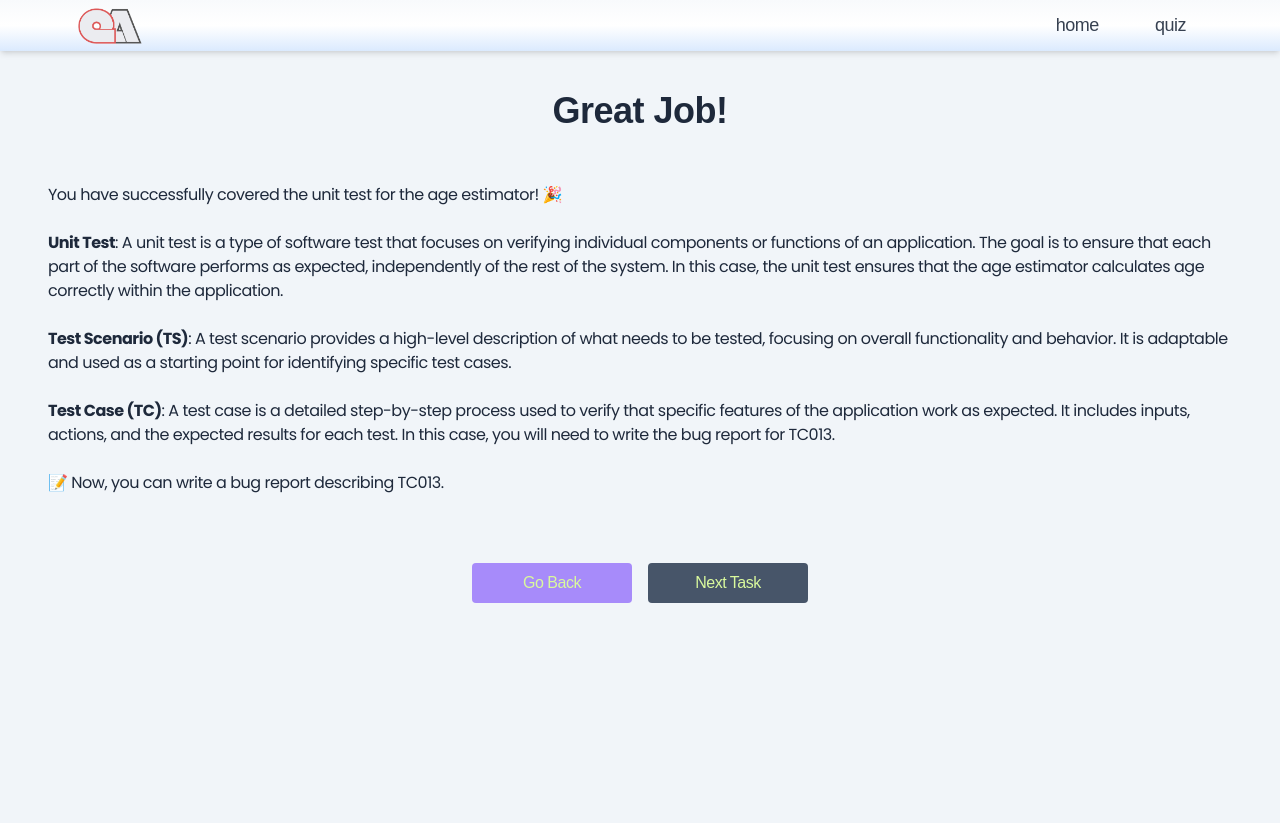
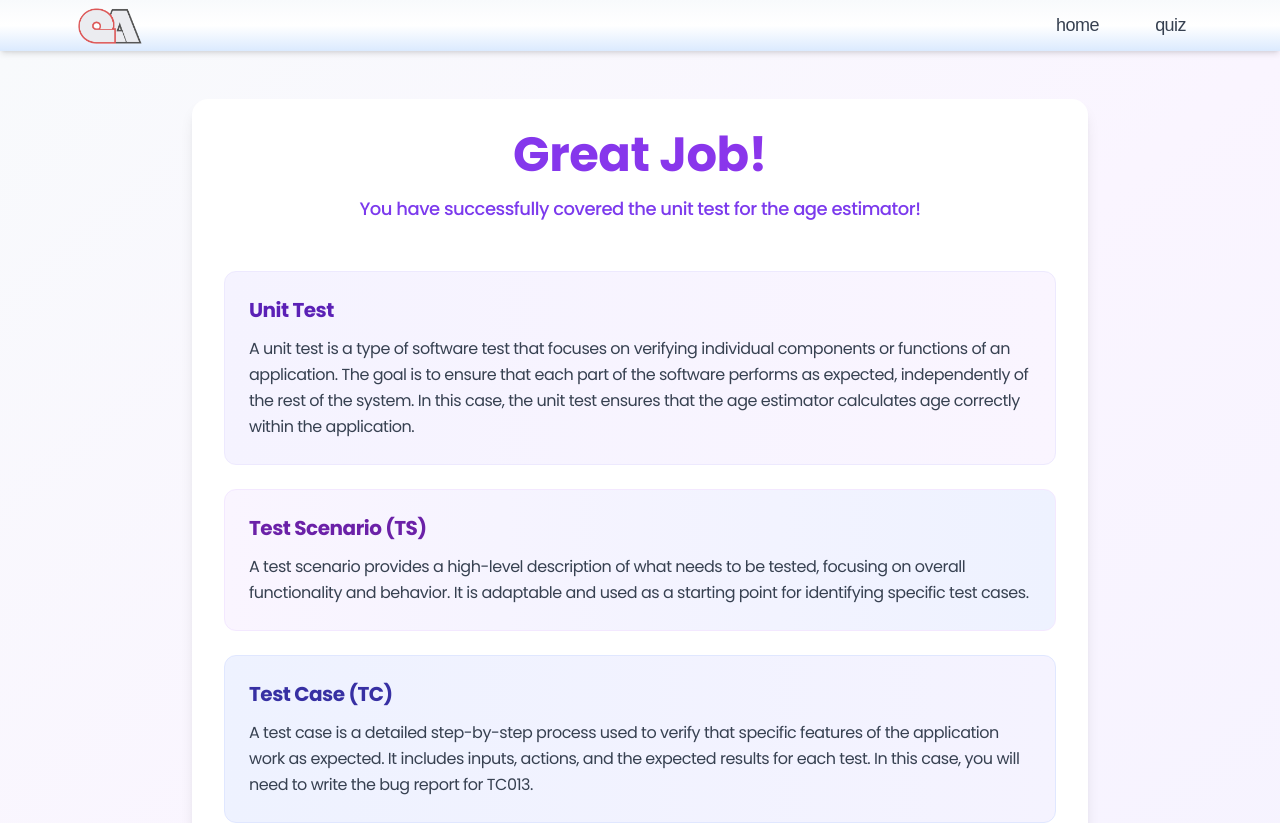
Before and after one commit to torbalansky/quiz-QA, a React (Vite) app: page /success in a window 1280 px wide. Shown: the top 823 px of the page. Before the commit the page ends 800 px from the top, so only its background shows below. Built offline with nearby package versions, Linux system fonts and the light colour scheme; a web font is replaced by a local one.

Commit message:
Update navbar. Update success messages styling.

```diff
--- a/src/Data/Data.js
+++ b/src/Data/Data.js
@@ -20,8 +20,8 @@ export const NavbarData = [
   {
     id: 2,
     title: "Quiz",
-    link: "quizstlc",
-  },
+    link: "quiz",
+  }
 // {
 //    id: 3,
 //   title: "Contact",
--- a/src/components/Navbar.jsx
+++ b/src/components/Navbar.jsx
@@ -1,11 +1,39 @@
 import React, { useState } from 'react';
 import { IoMenuSharp } from "react-icons/io5";
 import { Link as RouterLink, useNavigate } from 'react-router-dom';
-import { NavbarData } from '../Data/Data';
 import logo from '../assets/img/logo.png';
+
+const QuizLinks = ({ setMenuOpen }) => {
+  const quizLinks = [
+    { title: "Software Test Life Cycle", link: "quizstlc" },
+    { title: "Principles of Testing", link: "quizprinciples" },
+    { title: "Test Age Estimator", link: "ageestimator" },
+    { title: "Practice QA Metrics", link: "metrics" },
+    { title: "ISTQB like Test", link: "morequiza" },
+    { title: "Credit Risk Calculator", link: "creditrisk" },
+    { title: "QA Bug Report", link: "bugreport" },
+    { title: "Test Mood tracker App", link: "mood" }
+  ];
+
+  return (
+    <div className="absolute top-full right-0 md:left-[-120px] bg-white shadow-lg rounded-md min-w-[250px]">
+      {quizLinks.map((quiz, index) => (
+        <RouterLink
+          key={index}
+          to={`/${quiz.link}`}
+          onClick={() => setMenuOpen(false)}
+          className="block p-2 text-gray-700 text-base hover:bg-violet-50 hover:text-violet-700 transition-colors duration-200"
+        >
+          {quiz.title}
+        </RouterLink>
+      ))}
+    </div>
+  );
+};
 
 const Navbar = () => {
   const [menuOpen, setMenuOpen] = useState(false);
+  const [dropdownOpen, setDropdownOpen] = useState(false);
   const navigate = useNavigate();
 
   const toggleMenu = () => {
@@ -26,39 +54,39 @@ const Navbar = () => {
         >
           <img src={logo} alt="Logo" />
         </div>
+
         <div className="hidden md:flex">
           <ul className="flex items-center gap-6">
-            {NavbarData.map((item) => (
-              <li key={item.id}>
-                <RouterLink
-                  to={item.link === 'home' ? '/' : `/${item.link}`}
-                  className="inline-block py-2 px-4 text-gray-700 lowercase text-[18px] hover:text-red-800 cursor-pointer"
-                >
-                  {item.title}
-                </RouterLink>
-              </li>
-            ))}
+            <li>
+              <RouterLink
+                to="/"
+                className="inline-block py-2 px-4 text-gray-700 lowercase text-[18px] hover:text-purple-800 cursor-pointer"
+              >
+                Home
+              </RouterLink>
+            </li>
+            <li className="relative"
+                onMouseEnter={() => setDropdownOpen(true)}
+                onMouseLeave={() => setDropdownOpen(false)}
+            >
+              <button className="inline-block py-2 px-4 text-gray-700 lowercase text-[18px] hover:text-purple-800 cursor-pointer">
+                Quiz
+              </button>
+              {dropdownOpen && <QuizLinks setMenuOpen={setMenuOpen} />}
+            </li>
           </ul>
         </div>
+
         <div className="md:hidden" onClick={toggleMenu}>
           <IoMenuSharp className="text-3xl text-gray-700 cursor-pointer" />
         </div>
       </div>
+
       {menuOpen && (
-        <div className="md:hidden bg-white shadow-lg absolute right-4 top-16 rounded-md">
-          <ul className="flex flex-col gap-2 px-4 py-2">
-            {NavbarData.map((item) => (
-              <li key={item.id}>
-                <RouterLink
-                  to={item.link === 'home' ? '/' : `/${item.link}`}
-                  onClick={() => setMenuOpen(false)}
-                  className="block py-2 px-3 text-gray-700 text-xl hover:text-blue-500 cursor-pointer"
-                >
-                  {item.title}
-                </RouterLink>
-              </li>
-            ))}
-          </ul>
+        <div className="md:hidden bg-white shadow-lg absolute right-0 top-full w-full border-t border-gray-100">
+          <div className="max-h-[80vh] overflow-y-auto">
+            <QuizLinks setMenuOpen={setMenuOpen} />
+          </div>
         </div>
       )}
     </nav>
--- a/src/components/QuizPrinciples.jsx
+++ b/src/components/QuizPrinciples.jsx
@@ -164,39 +164,48 @@ const TestingPrinciples = () => {
           </div>
         </div>
       ) : (
-        <div className="p-2 text-center mt-4 relative flex flex-col items-center justify-center">
-          <h2 className="text-4xl font-bold">Great Job!</h2>
-          <p className="text-md text-left p-10 mt-1 w-full font-poppins mb-1">
-            You have successfully identified the 7 principles of testing! 🎉 These principles are the foundation for effective software testing and quality assurance. Here's a quick review of each one:
-            <br />
+        <div className="min-h-screen bg-gradient-to-br from-slate-50 via-purple-50 to-violet-50 py-12 px-4">
+          <div className="max-w-4xl mx-auto bg-white rounded-2xl shadow-lg p-8">
+            <div className="text-center mb-8">
+              <h2 className="text-5xl font-bold text-transparent bg-clip-text bg-gradient-to-r from-violet-600 to-purple-600">
+                Great Job!
+              </h2>
+            </div>
+
+            <div className="bg-violet-50 rounded-xl p-8 mb-8 border border-violet-100 font-poppins">
+              <p className="text-gray-700 leading-relaxed">
+                You have successfully identified the 7 principles of testing! These principles are the foundation for effective software testing and quality assurance. Here's a quick review of each one:
+                <br /><br />
                 1. <strong>Testing shows the presence of defects</strong>: Testing helps identify bugs, but it cannot guarantee a bug-free product. It's important to understand that testing only finds defects—it doesn't prove the absence of them.
-            <br />
+                <br /><br />
                 2. <strong>Exhaustive testing is impossible</strong>: It's not feasible to test every single scenario in a complex system. Instead, focus on risk-based testing and prioritize critical areas to improve efficiency and effectiveness.
-            <br />
+                <br /><br />
                 3. <strong>Early testing saves cost and time</strong>: The earlier you find defects in the development process, the cheaper and easier they are to fix. Early testing helps save both time and money in the long run.
-            <br />
+                <br /><br />
                 4. <strong>Defect clustering</strong>: Most defects are found in a small number of modules. By focusing on these defect-prone areas, you can increase the effectiveness of your testing.
-            <br />
+                <br /><br />
                 5. <strong>Pesticide paradox</strong>: Running the same tests repeatedly will eventually stop finding new bugs. You need to continually update your test cases to catch new defects and ensure better coverage.
-            <br />
+                <br /><br />
                 6. <strong>Testing depends on the context</strong>: Different applications and systems require different testing approaches. For example, a web app's testing will differ from that of a mobile app or a highly secure financial application.
-            <br />
+                <br /><br />
                 7. <strong>Absence-of-errors fallacy</strong>: A bug-free product doesn't guarantee user satisfaction. The product must also meet user needs and business requirements—otherwise, it could still fail despite being technically bug-free.
               </p>
+            </div>
 
-          <div className='flex lg:flex-row justify-center flex-col text-center gap-4 mb-2'>
+            <div className="flex flex-col sm:flex-row justify-center gap-4">
               <button
                 onClick={resetGame}
-              className="bg-violet-400 text-lime-200 p-2 rounded w-40  hover:bg-pink-400 transition-all duration-300"
+                className="px-6 py-3 text-lg font-medium rounded-lg bg-violet-500 text-white hover:bg-violet-600 transform hover:-translate-y-0.5 transition-all duration-300 shadow-md hover:shadow-lg"
               >
                 Go Back
               </button>
               <button
                 onClick={() => navigate('/ageestimator')}
-             className="bg-slate-600 text-lime-200 p-2 rounded w-40  hover:bg-lime-300 hover:text-slate-500 transition-all duration-300"
+                className="px-6 py-3 text-lg font-medium rounded-lg bg-purple-500 text-white hover:bg-purple-600 transform hover:-translate-y-0.5 transition-all duration-300 shadow-md hover:shadow-lg"
               >
                 Next Task
               </button>
+            </div>
           </div>
         </div>
       )}
--- a/src/components/QuizSTLC.jsx
+++ b/src/components/QuizSTLC.jsx
@@ -175,13 +175,20 @@ const Flow = () => {
           </div>
         </div>
       ) : (
-        <div className="p-2 text-center mt-8 relative flex flex-col items-center justify-center">
-          <h2 className="text-4xl font-bold">Great Job!</h2>
-          <p className="text-md text-left p-10 mt-2 w-full font-poppins mb-2">
-            You have successfully ordered the 6 phases of STLC! 🎉 Well done on correctly organizing the phases, which are crucial steps in ensuring the quality and reliability of any software product.
+        <div className="min-h-screen bg-gradient-to-br from-slate-50 via-purple-50 to-violet-50 py-12 px-4 font-poppins">
+          <div className="max-w-4xl mx-auto bg-white rounded-2xl shadow-lg p-8">
+            <div className="text-center mb-8">
+              <h2 className="text-5xl font-bold text-transparent bg-clip-text bg-gradient-to-r from-violet-600 to-purple-600">
+                Great Job!
+              </h2>
+            </div>
+
+            <div className="bg-violet-50 rounded-xl p-8 mb-8 border border-violet-100">
+              <p className="text-gray-700 leading-relaxed">
+                You have successfully ordered the 6 phases of STLC! Well done on correctly organizing the phases, which are crucial steps in ensuring the quality and reliability of any software product.
                 The Software Testing Life Cycle (STLC) consists of key stages that guide the testing process, from the initial requirements gathering to the final test cycle closure. Each phase plays a vital role in identifying defects, improving quality, and ensuring that the software meets both user expectations and business requirements.
-            <br />    <br />
-            Here’s a quick overview of the phases you’ve successfully ordered:
+                <br /><br />
+                Here's a quick overview of the phases you've successfully ordered:
                 <br />
                 1. <strong>Requirements Analysis</strong>: Understanding and documenting the testing requirements to ensure clear goals.
                 <br />
@@ -191,44 +198,26 @@ const Flow = () => {
                 <br />
                 4. <strong>Environment Setup</strong>: Setting up the testing environment and tools needed for executing tests.
                 <br />
-            5. <strong>Test Execution</strong>: Running the tests and recording the results, which will help assess the software’s behavior.
+                5. <strong>Test Execution</strong>: Running the tests and recording the results, which will help assess the software's behavior.
                 <br />
                 6. <strong>Test Cycle Closure</strong>: Closing the testing phase with reports and lessons learned to improve future testing efforts.
               </p>
+            </div>
 
-
-           {/*<p className="mb-8 text-xl">Chose app you would like to test and click to proceed.</p>*/}
-          <div className='flex lg:flex-row justify-center flex-col text-center gap-4 mt-2'>
+            <div className="flex flex-col sm:flex-row justify-center gap-4">
               <button
                 onClick={resetGame}
-              className="bg-violet-400 text-lime-200 p-2 rounded w-40  hover:bg-pink-400 transition-all duration-300"
+                className="px-6 py-3 text-lg font-medium rounded-lg bg-violet-500 text-white hover:bg-violet-600 transform hover:-translate-y-0.5 transition-all duration-300 shadow-md hover:shadow-lg"
               >
                 Go Back
               </button>
               <button
                 onClick={() => navigate('/quizprinciples')}
-             className="bg-slate-600 text-lime-200 p-2 rounded w-40  hover:bg-lime-300 hover:text-slate-500 transition-all duration-300"
+                className="px-6 py-3 text-lg font-medium rounded-lg bg-purple-500 text-white hover:bg-purple-600 transform hover:-translate-y-0.5 transition-all duration-300 shadow-md hover:shadow-lg"
               >
                 Next Task
               </button>
-          {/* <button
-            onClick={() => navigate('/documentation')}
-             className="tool-field w-[280px]"
-          >
-            <PiPercentFill className='h-10 w-20'/> Credit Risk
-          </button>
-          <button
-            onClick={() => navigate('/documentationmood')}
-             className="tool-field w-[280px]"
-          >
-            <BsEmojiSunglasses className='h-10 w-20'/> Mood Tracker
-          </button>
-          <button
-            onClick={() => navigate('/documentationtodo')}
-            className="tool-field w-[280px]"
-          >
-            <SiGoogletasks className='h-10 w-20'/> Task Tracker
-          </button>*/}
+            </div>
           </div>
         </div>
       )}
--- a/src/components/success.jsx
+++ b/src/components/success.jsx
@@ -5,33 +5,66 @@ const Success = () => {
   const navigate = useNavigate();
 
   return (
-    <div className="p-2 text-center mt-8 relative flex flex-col items-center justify-center">
-      <h2 className="text-4xl font-bold mb-2">Great Job!</h2>
-      <p className="text-md text-left p-10 mt-1 w-full font-poppins mb-1">
-          You have successfully covered the unit test for the age estimator! 🎉
-          <br /><br />
-          <strong>Unit Test</strong>: A unit test is a type of software test that focuses on verifying individual components or functions of an application. The goal is to ensure that each part of the software performs as expected, independently of the rest of the system. In this case, the unit test ensures that the age estimator calculates age correctly within the application.
-          <br /><br />
-          <strong>Test Scenario (TS)</strong>: A test scenario provides a high-level description of what needs to be tested, focusing on overall functionality and behavior. It is adaptable and used as a starting point for identifying specific test cases.
-          <br /><br />
-          <strong>Test Case (TC)</strong>: A test case is a detailed step-by-step process used to verify that specific features of the application work as expected. It includes inputs, actions, and the expected results for each test. In this case, you will need to write the bug report for TC013.
-          <br /><br />
-          📝 Now, you can write a bug report describing TC013.
+    <div className="min-h-screen bg-gradient-to-br from-slate-50 via-purple-50 to-violet-50 py-12 px-4 font-poppins">
+      <div className="max-w-4xl mx-auto bg-white rounded-2xl shadow-lg p-8">
+        <div className="text-center mb-12">
+          <h2 className="text-5xl font-bold bg-gradient-to-r from-violet-600 to-purple-600 bg-clip-text text-transparent">
+            Great Job!
+          </h2>
+          <p className="mt-4 text-lg text-violet-600 font-medium">
+            You have successfully covered the unit test for the age estimator!
           </p>
+        </div>
 
-      <div className='flex lg:flex-row justify-center flex-col text-center gap-4 mt-6'>
+        <div className="space-y-6">
+          <div className="bg-gradient-to-r from-violet-50 to-purple-50 p-6 rounded-xl border border-violet-100">
+            <h3 className="text-xl font-bold text-violet-800 mb-3">
+              Unit Test
+            </h3>
+            <p className="text-gray-700 leading-relaxed">
+              A unit test is a type of software test that focuses on verifying individual components or functions of an application. The goal is to ensure that each part of the software performs as expected, independently of the rest of the system. In this case, the unit test ensures that the age estimator calculates age correctly within the application.
+            </p>
+          </div>
+
+          <div className="bg-gradient-to-r from-purple-50 to-indigo-50 p-6 rounded-xl border border-purple-100">
+            <h3 className="text-xl font-bold text-purple-800 mb-3">
+              Test Scenario (TS)
+            </h3>
+            <p className="text-gray-700 leading-relaxed">
+              A test scenario provides a high-level description of what needs to be tested, focusing on overall functionality and behavior. It is adaptable and used as a starting point for identifying specific test cases.
+            </p>
+          </div>
+
+          <div className="bg-gradient-to-r from-indigo-50 to-violet-50 p-6 rounded-xl border border-indigo-100">
+            <h3 className="text-xl font-bold text-indigo-800 mb-3">
+              Test Case (TC)
+            </h3>
+            <p className="text-gray-700 leading-relaxed">
+              A test case is a detailed step-by-step process used to verify that specific features of the application work as expected. It includes inputs, actions, and the expected results for each test. In this case, you will need to write the bug report for TC013.
+            </p>
+          </div>
+
+          <div className="bg-gradient-to-r from-violet-50 to-purple-50 p-6 rounded-xl border border-violet-100">
+            <p className="text-xl font-bold text-violet-800">
+              Now, you can write a bug report describing TC013.
+            </p>
+          </div>
+        </div>
+
+        <div className="flex flex-col sm:flex-row justify-center gap-4 mt-8">
           <button
             onClick={() => navigate('/ageestimator')}
-              className="bg-violet-400 text-lime-200 p-2 rounded w-40  hover:bg-pink-400 transition-all duration-300"
+            className="px-6 py-3 text-lg font-medium rounded-lg bg-violet-500 text-white hover:bg-violet-600 transform hover:-translate-y-0.5 transition-all duration-300 shadow-md hover:shadow-lg"
           >
             Go Back
           </button>
           <button
             onClick={() => navigate('/bugreport')}
-             className="bg-slate-600 text-lime-200 p-2 rounded w-40  hover:bg-lime-300 hover:text-slate-500 transition-all duration-300"
+            className="px-6 py-3 text-lg font-medium rounded-lg bg-purple-500 text-white hover:bg-purple-600 transform hover:-translate-y-0.5 transition-all duration-300 shadow-md hover:shadow-lg"
           >
             Next Task
           </button>
+        </div>
       </div>
     </div>
   );
```
Also changed, not shown: src/components/successcredit.jsx (+20 -20 lines), src/components/successfix.jsx (+18 -7 lines). Lines whose indentation alone changed are shown as unchanged.
